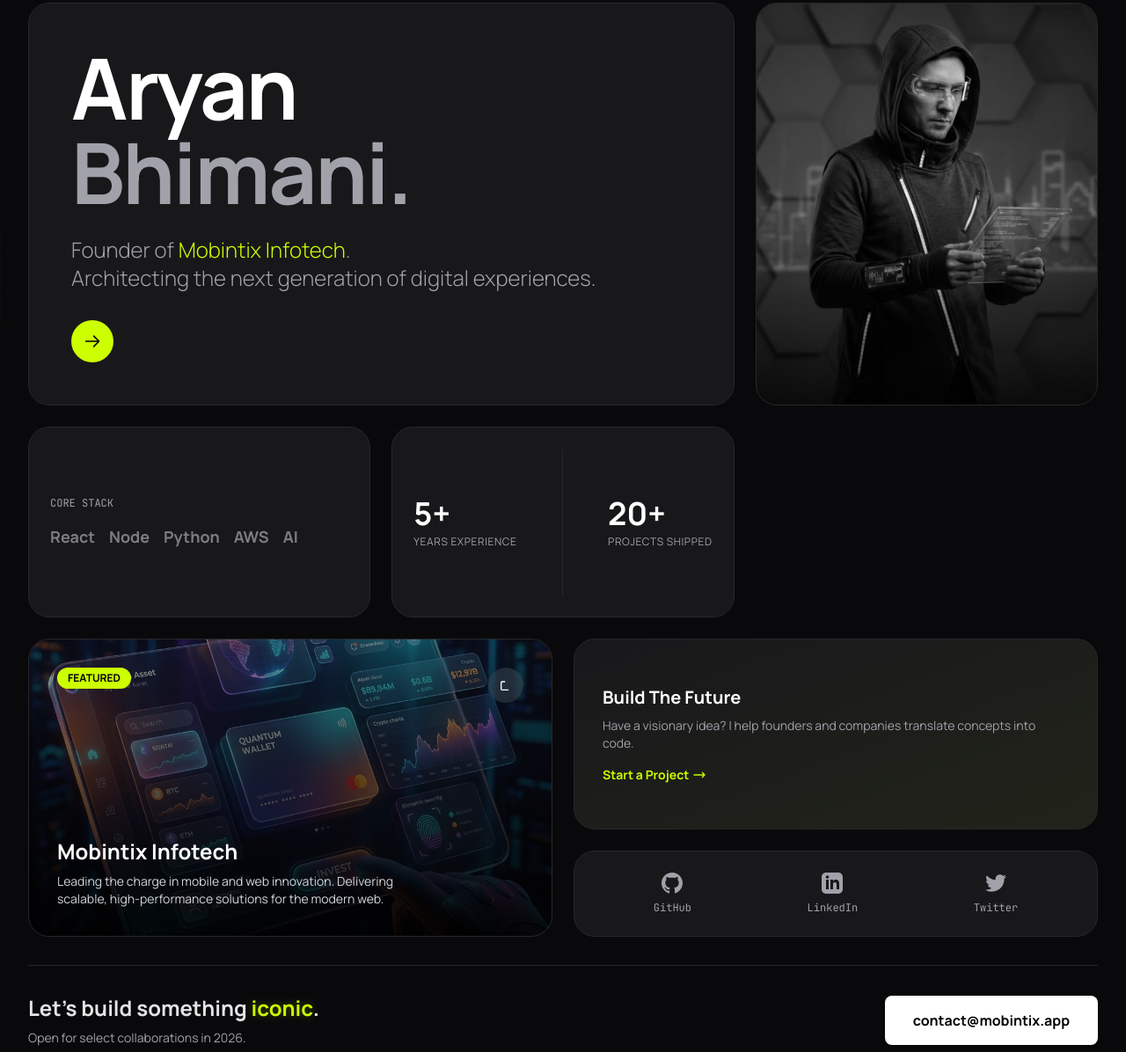
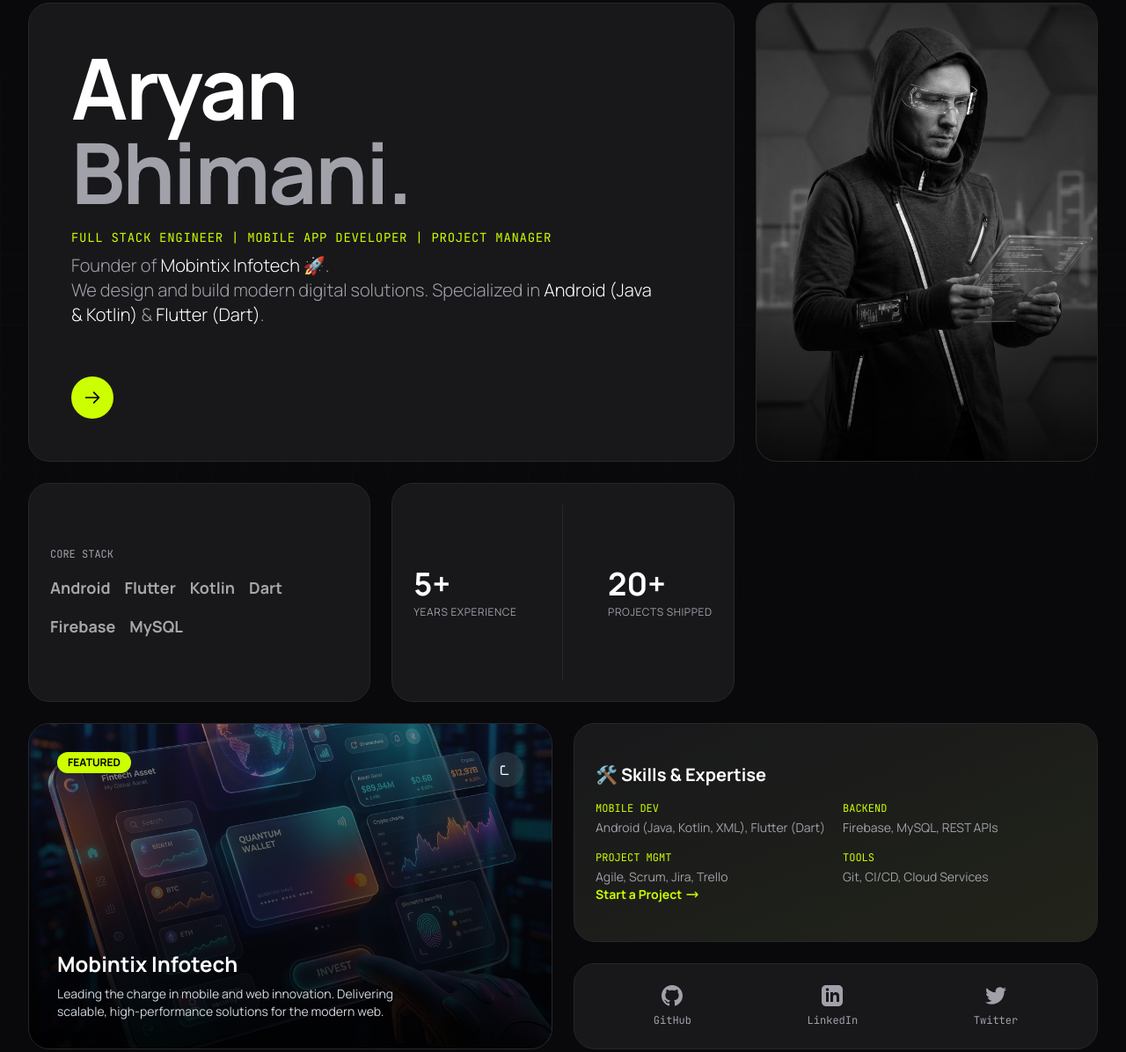
Before and after one commit to AryanBhimani/AryanBhimani.github.io, a website: page index.html in a window 1280 px wide. Shown: the part 111-1307 px from the top of the page at 88% size. Drawn offline with nearby package versions, Linux system fonts and the light colour scheme.

Commit message:
Mobintix

```diff
--- a/index.html
+++ b/index.html
@@ -178,16 +178,23 @@
             <div
                 class="bento-card col-span-1 md:col-span-4 lg:col-span-4 lg:row-span-2 p-8 md:p-12 flex flex-col justify-between group">
                 <div class="relative z-10">
-                    <h1 class="text-5xl md:text-7xl lg:text-8xl font-bold tracking-tight mb-6 text-white leading-[0.9]">
+                    <h1 class="text-5xl md:text-7xl lg:text-8xl font-bold tracking-tight mb-4 text-white leading-[0.9]">
                         Aryan <br /> <span
                             class="text-muted group-hover:text-white transition-colors duration-500">Bhimani.</span>
                     </h1>
-                    <p class="text-xl md:text-2xl text-muted max-w-2xl font-light">
-                        Founder of <a href="https://mobintix.app/" target="_blank"
-                            class="text-accent hover:underline decoration-1 underline-offset-4">Mobintix Infotech</a>.
-                        <br />
-                        Architecting the next generation of digital experiences.
-                    </p>
+                    <div class="mb-6">
+                        <p class="text-accent font-mono text-xs md:text-sm uppercase tracking-wider mb-2">
+                            Full Stack Engineer | Mobile App Developer | Project Manager
+                        </p>
+                        <p class="text-lg md:text-xl text-muted max-w-2xl font-light leading-relaxed">
+                            Founder of <a href="https://mobintix.app/" target="_blank"
+                                class="text-white hover:text-accent transition-colors">Mobintix Infotech 🚀</a>.
+                            <br />
+                            We design and build modern digital solutions. Specialized in <span
+                                class="text-white">Android (Java & Kotlin)</span> & <span class="text-white">Flutter
+                                (Dart)</span>.
+                        </p>
+                    </div>
                 </div>
                 <div class="mt-8 flex gap-4">
                     <a href="#work"
@@ -222,13 +229,13 @@
             <div
                 class="bento-card col-span-1 md:col-span-2 lg:col-span-2 lg:row-span-1 p-6 flex flex-col justify-center overflow-hidden">
                 <span class="text-xs font-mono text-muted uppercase mb-4">Core Stack</span>
-                <div class="flex gap-4 opacity-50">
-                    <!-- Simple text-based icons for clean look -->
-                    <span class="text-lg font-bold">React</span>
-                    <span class="text-lg font-bold">Node</span>
-                    <span class="text-lg font-bold">Python</span>
-                    <span class="text-lg font-bold">AWS</span>
-                    <span class="text-lg font-bold">AI</span>
+                <div class="flex gap-4 opacity-70 flex-wrap">
+                    <span class="text-lg font-bold hover:text-accent transition-colors">Android</span>
+                    <span class="text-lg font-bold hover:text-accent transition-colors">Flutter</span>
+                    <span class="text-lg font-bold hover:text-accent transition-colors">Kotlin</span>
+                    <span class="text-lg font-bold hover:text-accent transition-colors">Dart</span>
+                    <span class="text-lg font-bold hover:text-accent transition-colors">Firebase</span>
+                    <span class="text-lg font-bold hover:text-accent transition-colors">MySQL</span>
                 </div>
             </div>
 
@@ -278,12 +285,30 @@
                 </div>
             </div>
 
-            <!-- 6. Service / Offer -->
+            <!-- 6. Skills & Expertise -->
             <div
-                class="bento-card col-span-1 md:col-span-2 lg:col-span-3 lg:row-span-1 p-8 bg-gradient-to-br from-surface to-accent/5 flex flex-col justify-center">
-                <h3 class="text-xl font-bold text-white mb-2">Build The Future</h3>
-                <p class="text-muted text-sm mb-4">Have a visionary idea? I help founders and companies translate
-                    concepts into code.</p>
+                class="bento-card col-span-1 md:col-span-2 lg:col-span-3 lg:row-span-1 p-6 bg-gradient-to-br from-surface to-accent/5 flex flex-col justify-center">
+                <h3 class="text-xl font-bold text-white mb-4 flex items-center gap-2">
+                    🛠️ Skills & Expertise
+                </h3>
+                <div class="grid grid-cols-2 gap-x-4 gap-y-2 text-sm text-muted">
+                    <div class="flex flex-col">
+                        <span class="text-accent font-mono text-xs uppercase mb-1">Mobile Dev</span>
+                        <span>Android (Java, Kotlin, XML), Flutter (Dart)</span>
+                    </div>
+                    <div class="flex flex-col">
+                        <span class="text-accent font-mono text-xs uppercase mb-1">Backend</span>
+                        <span>Firebase, MySQL, REST APIs</span>
+                    </div>
+                    <div class="flex flex-col mt-2">
+                        <span class="text-accent font-mono text-xs uppercase mb-1">Project Mgmt</span>
+                        <span>Agile, Scrum, Jira, Trello</span>
+                    </div>
+                    <div class="flex flex-col mt-2">
+                        <span class="text-accent font-mono text-xs uppercase mb-1">Tools</span>
+                        <span>Git, CI/CD, Cloud Services</span>
+                    </div>
+                </div>
                 <a href="#contact"
                     class="inline-flex items-center text-accent text-sm font-bold hover:gap-2 transition-all">
                     Start a Project <svg class="w-4 h-4 ml-1" fill="none" stroke="currentColor" viewBox="0 0 24 24">
```
